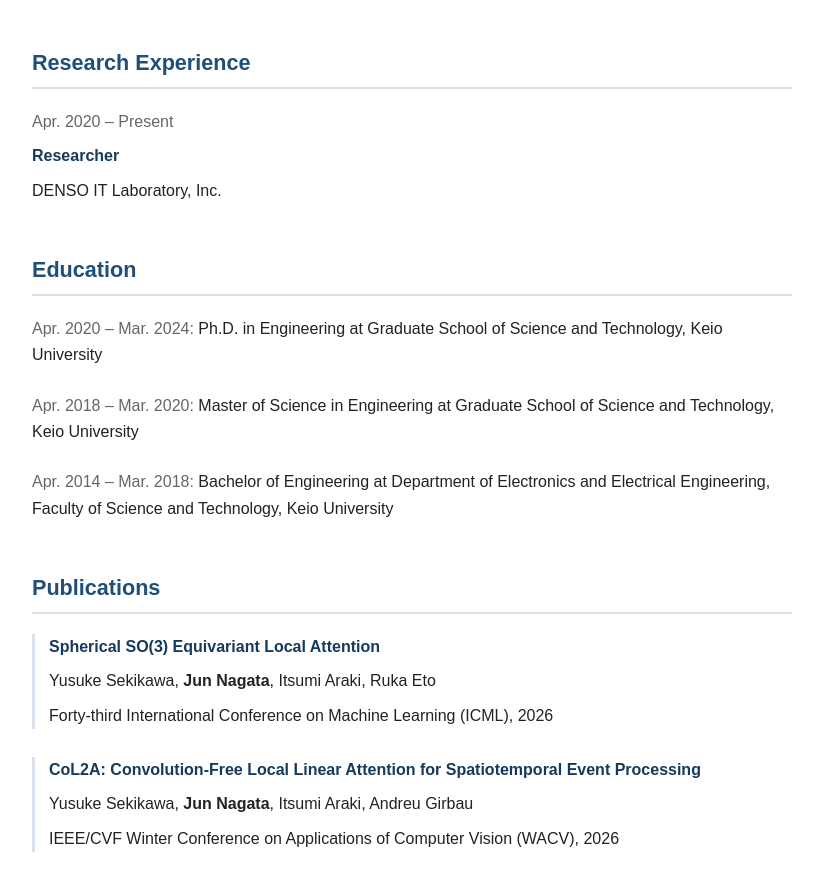
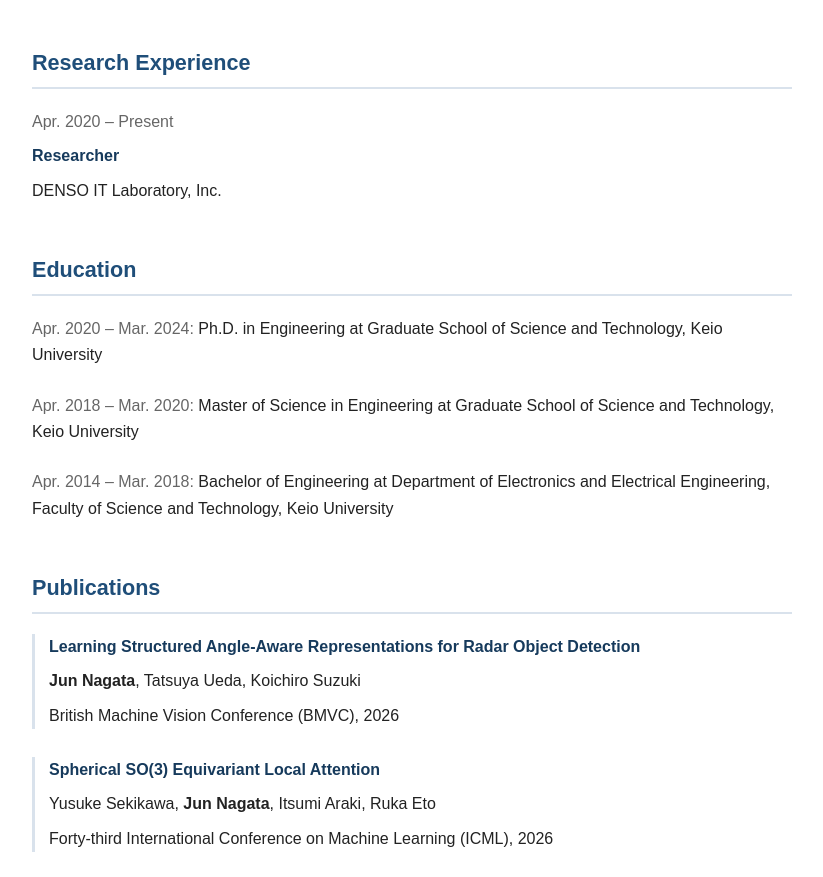
Before and after one commit to jngt/jngt.github.io, a plain HTML site: page index.html in a window 1280 px wide. Shown: the part 155-1032 px from the top of the page, without its empty margins (228-1051 px from the left). Drawn offline with Linux system fonts and the light colour scheme.

Commit message:
add BMVC2026

```diff
--- a/index.html
+++ b/index.html
@@ -81,6 +81,18 @@
 
     <section>
     <h2>Publications</h2>
+
+    <div class="publication">
+        <p class="title">
+        Learning Structured Angle-Aware Representations for Radar Object Detection
+        </p>
+        <p>
+        <strong>Jun Nagata</strong>, Tatsuya Ueda, Koichiro Suzuki
+        </p>
+        <p>
+        British Machine Vision Conference (BMVC), 2026
+        </p>
+    </div>
 
     <div class="publication">
         <p class="title">
```
